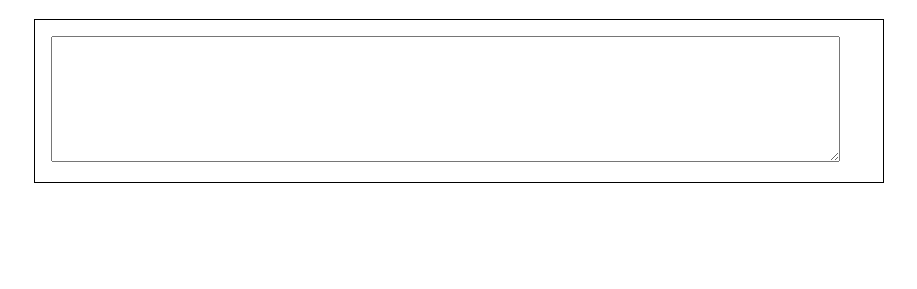
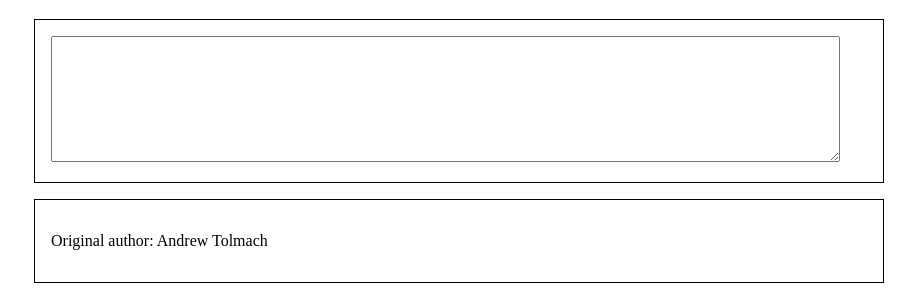
Before and after one commit to lastland/mysteries, a plain HTML site: page func/index.html in a window 1280 px wide. Shown: the part 597-886 px from the top of the page, without its empty margins (181-1098 px from the left). Before the commit the page ends 800 px from the top, so only its background shows below. Drawn offline with Linux system fonts and the light colour scheme.

Commit message:
Update func.

```diff
--- a/func/index.html
+++ b/func/index.html
@@ -2,7 +2,7 @@
 <html>
   <head>
     <meta charset="utf-8"/>
-    <title>CS 358 Functions Mystery Language</title>
+    <title>CS 358 Functions Mystery Language (Portland State University)</title>
     <script src="lexer.js"></script>
     <script src="main.js"></script>
     <script src="display.js"></script>
@@ -55,5 +55,6 @@
     <textarea id="outputLog" rows="8" cols="96"></textarea>
   </form>
 
+  <div class="section"><p>Original author: Andrew Tolmach</p></div>
   </body>
 </html>
```
